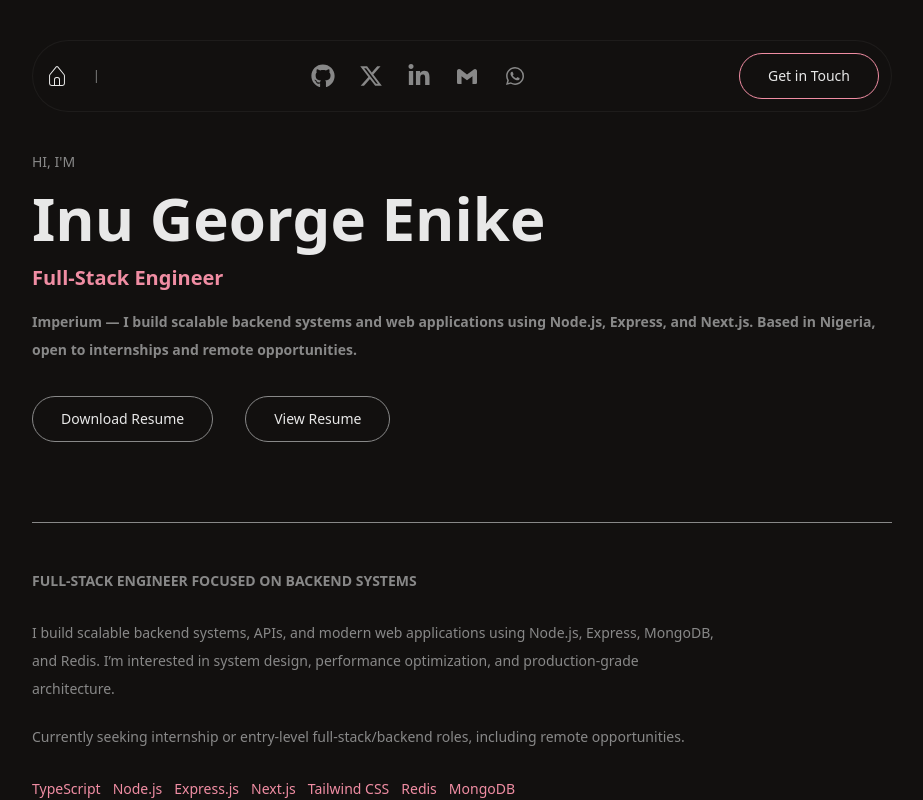
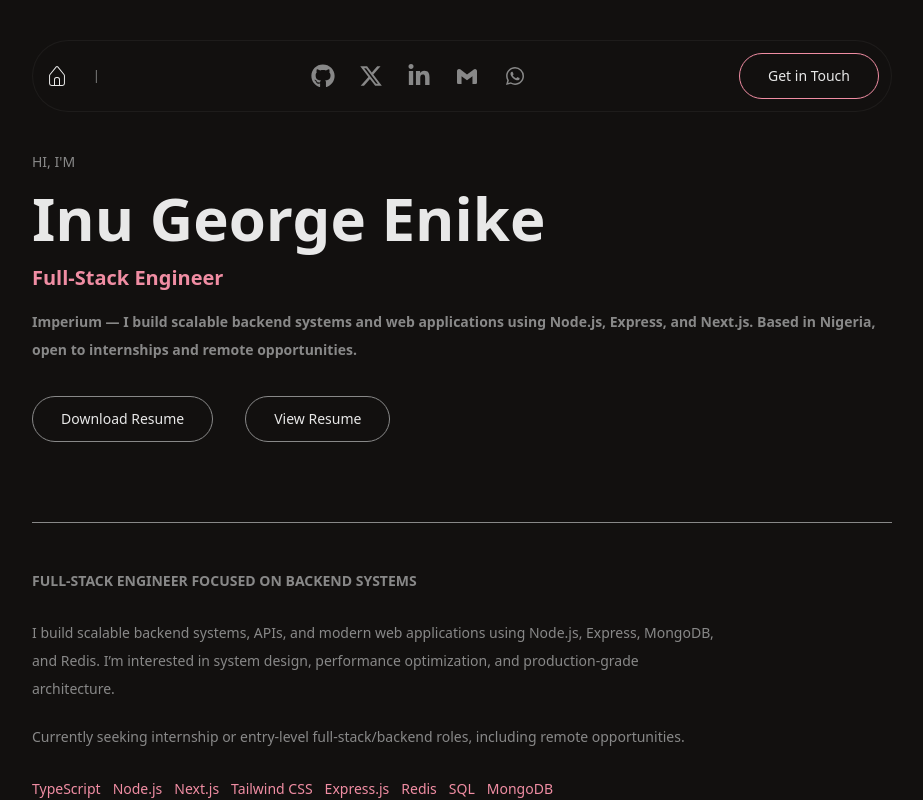
Before and after one commit to inuEnike/portfolio-updated, a Next.js app: page / in a window 1280 px wide. Shown: the top 800 px of the page, without its empty margins (178-1101 px from the left). Built offline with nearby package versions, Linux system fonts and the light colour scheme.

Commit message:
modified tech stacks: Added SQL to my stacks

```diff
--- a/src/components/About.tsx
+++ b/src/components/About.tsx
@@ -23,11 +23,13 @@ const About = () => {
       <div className="flex flex-wrap gap-3 text-sm text-accent">
         <span>TypeScript</span>
         <span>Node.js</span>
-        <span>Express.js</span>
         <span>Next.js</span>
         <span>Tailwind CSS</span>
+        <span>Express.js</span>
         <span>Redis</span>
+          <span>SQL</span>
         <span>MongoDB</span>
+
       </div>
       <hr className="my-12 text-muted " />
     </section>
```
